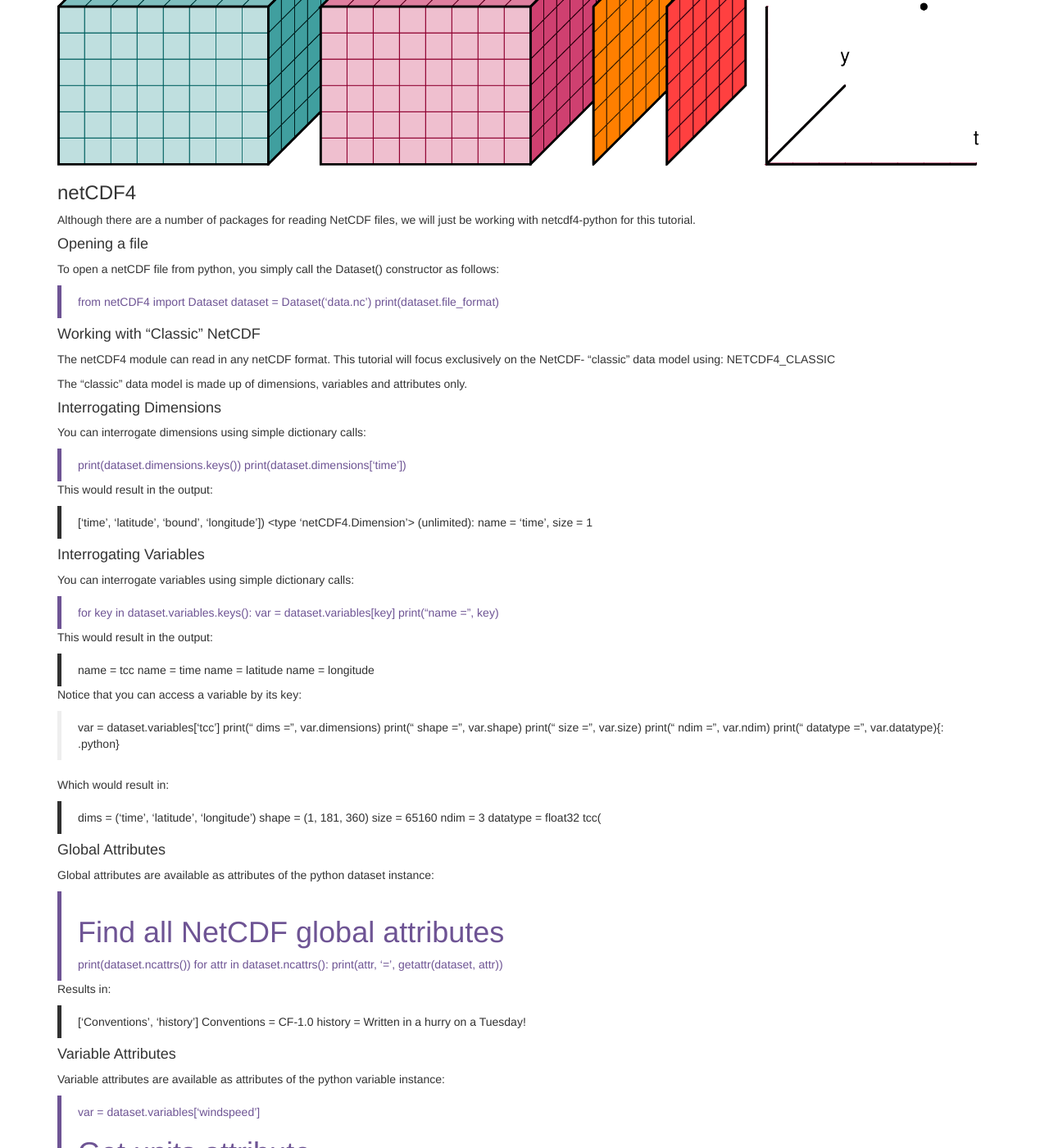
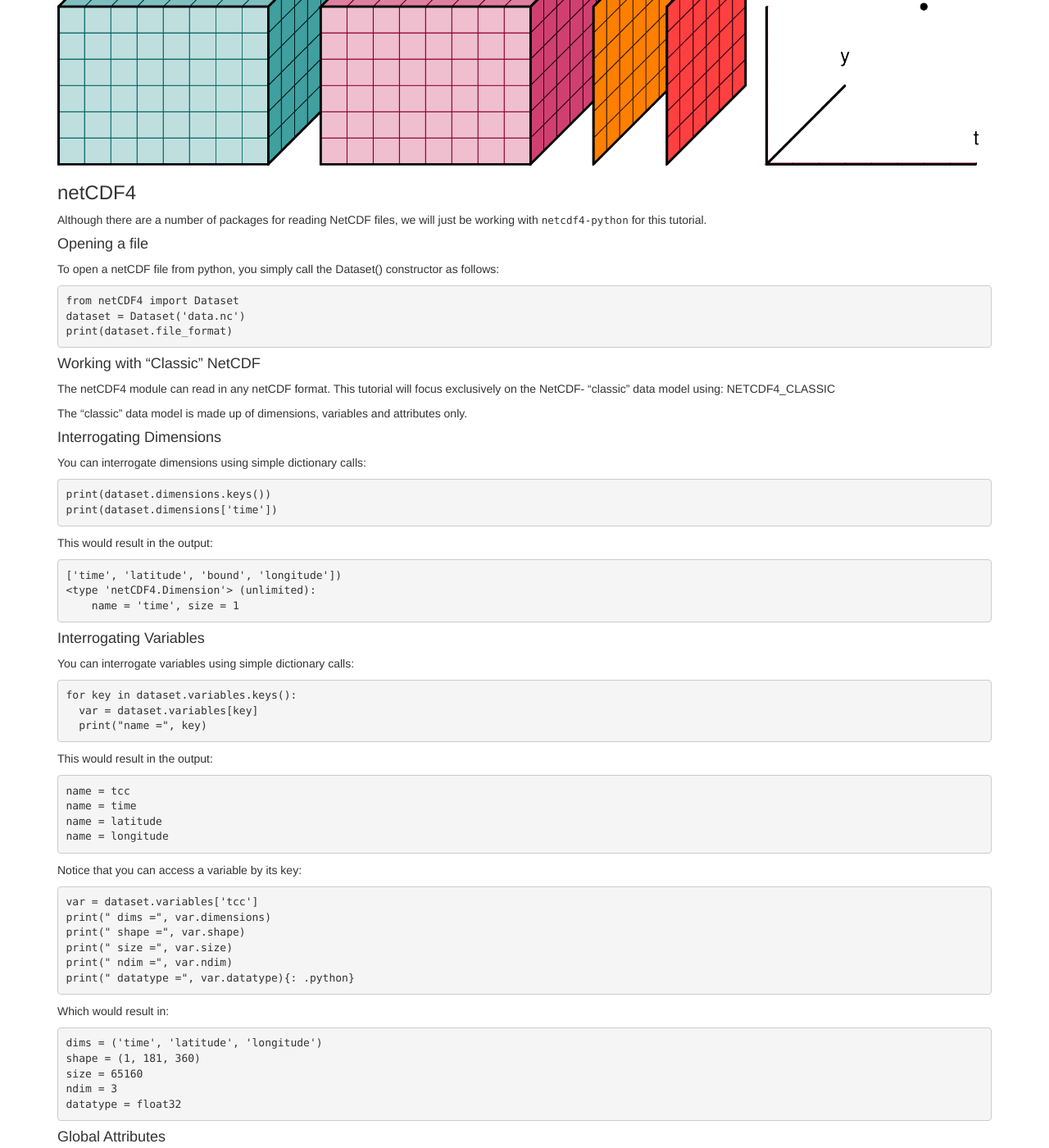
Before and after one commit to jhkennedy/python-advanced-pandas, a Jekyll site: the page built from _episodes/01-starting-with-data.md, in a window 1280 px wide and 1400 px high, scrolled down 2687 px. Shown: the whole window at 82% size. Built offline with Jekyll 4.4.1, drawn with Linux system fonts in a browser that asks for light colours; some of the changed text lies outside the part shown.

Commit message:
Signed-off-by: Greg Watson <g.watson@computer.org>

````diff
--- a/_episodes/01-starting-with-data.md
+++ b/_episodes/01-starting-with-data.md
@@ -170,16 +170,17 @@ The additional bits of metadata would be stored as netCDF attributes. Attributes
 
 ### netCDF4
 
-Although there are a number of packages for reading NetCDF files, we will just be working with netcdf4-python for this tutorial.
+Although there are a number of packages for reading NetCDF files, we will just be working with `netcdf4-python` for this tutorial.
 
 #### Opening a file
 
 To open a netCDF file from python, you simply call the Dataset() constructor as follows:
 
-> from netCDF4 import Dataset
-> dataset = Dataset('data.nc')
-> print(dataset.file_format)
-{: .python}
+```python
+from netCDF4 import Dataset
+dataset = Dataset('data.nc')
+print(dataset.file_format)
+```
 
 #### Working with "Classic" NetCDF
 
@@ -192,86 +193,98 @@ The "classic" data model is made up of dimensions, variables and attributes only
 
 You can interrogate dimensions using simple dictionary calls:
 
-> print(dataset.dimensions.keys())
-> print(dataset.dimensions['time'])
-{: .python}
+```python
+print(dataset.dimensions.keys())
+print(dataset.dimensions['time'])
+```
 
 This would result in the output:
 
-> ['time', 'latitude', 'bound', 'longitude'])
-> <type 'netCDF4.Dimension'> (unlimited):
->     name = 'time', size = 1
-{: .output}
+```
+['time', 'latitude', 'bound', 'longitude'])
+<type 'netCDF4.Dimension'> (unlimited):
+    name = 'time', size = 1
+```
 
 #### Interrogating Variables
 
 You can interrogate variables using simple dictionary calls:
 
-> for key in dataset.variables.keys():
->   var = dataset.variables[key]
->   print("name =", key)
-{: .python}
+```python
+for key in dataset.variables.keys():
+  var = dataset.variables[key]
+  print("name =", key)
+```
 
 This would result in the output:
-> name = tcc
-> name = time
-> name = latitude
-> name = longitude
-{: .output}
+
+```
+name = tcc
+name = time
+name = latitude
+name = longitude
+```
 
 Notice that you can access a variable by its key:
 
-> var = dataset.variables['tcc']
-> print(" dims =", var.dimensions)
-> print(" shape =", var.shape)
-> print(" size =", var.size)
-> print(" ndim =", var.ndim)
-> print(" datatype =", var.datatype){: .python}
+```python
+var = dataset.variables['tcc']
+print(" dims =", var.dimensions)
+print(" shape =", var.shape)
+print(" size =", var.size)
+print(" ndim =", var.ndim)
+print(" datatype =", var.datatype){: .python}
+```
 
 Which would result in:
 
-> dims = ('time', 'latitude', 'longitude')
-> shape = (1, 181, 360)
-> size = 65160
-> ndim = 3
-> datatype = float32 tcc(
-{: .output}
+```
+dims = ('time', 'latitude', 'longitude')
+shape = (1, 181, 360)
+size = 65160
+ndim = 3
+datatype = float32
+```
 
 #### Global Attributes
 
 Global attributes are available as attributes of the python dataset instance:
 
-> # Find all NetCDF global attributes
-> print(dataset.ncattrs())
-> for attr in dataset.ncattrs():
->     print(attr, '=', getattr(dataset, attr))
-{: .python}
+```python
+# Find all NetCDF global attributes
+print(dataset.ncattrs())
+for attr in dataset.ncattrs():
+    print(attr, '=', getattr(dataset, attr))
+```
 
 Results in:
 
-> ['Conventions', 'history']
-> Conventions = CF-1.0
-> history = Written in a hurry on a Tuesday!
-{: .output}
+```
+['Conventions', 'history']
+Conventions = CF-1.0
+history = Written in a hurry on a Tuesday!
+```
 
 #### Variable Attributes
 
 Variable attributes are available as attributes of the python variable instance:
 
-> var = dataset.variables['windspeed']
+```python
+var = dataset.variables['windspeed']
 # Get units attribute
-> print(var.units)
-> # Find all variable attributes
-> for attr in var.ncattrs():
->     print(attr, '=', getattr(var, attr))
-{: .python}
+print(var.units)
+# Find all variable attributes
+for attr in var.ncattrs():
+    print(attr, '=', getattr(var, attr))
+```
 
 Results in:
 
-> m/s
-> long_name = Wind speed
-> Units = m/s
-{: .output}
+```
+m/s
+long_name = Wind speed
+Units = m/s
+```
 
 > ## Challenge
 > Write a Python script to open the CIMP5 global emissions dataset. Call the script `load_data.py`. Use your knowledge of netCDF4 to answer
````
Also changed, not shown: other parts of _episodes/01-starting-with-data.md (+2 -2 lines).
